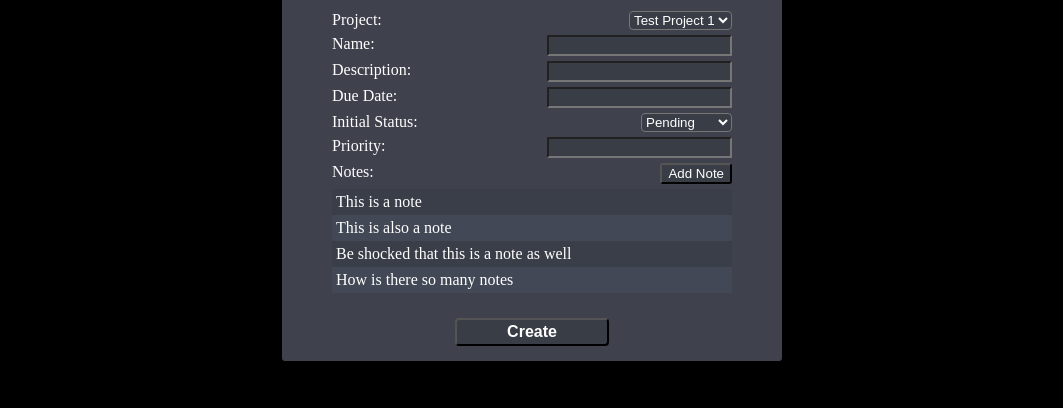
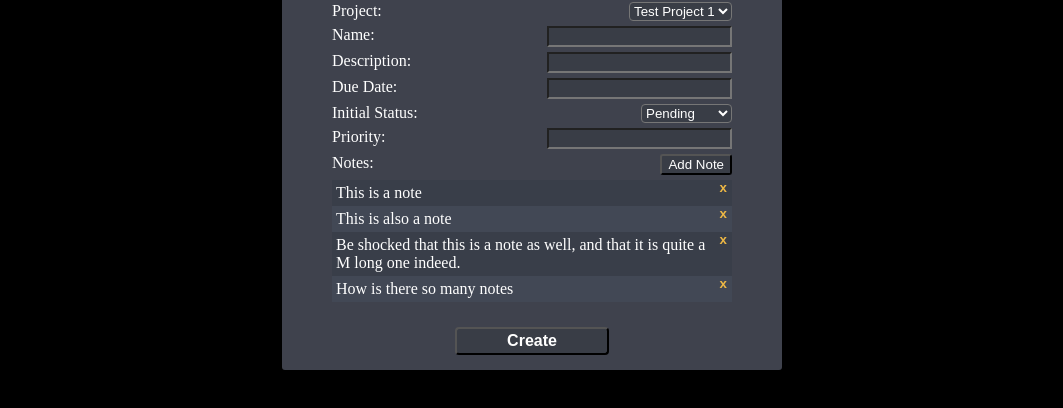
Before and after one commit to ZakhaevK/odin-todolist, a website built with webpack: page src/template create-todo mockup.html in a window 1280 px wide. Shown: the part 264-672 px from the top of the page, without its empty margins (108-1171 px from the left). Built offline with nearby package versions, Linux system fonts and the light colour scheme.

Commit message:
Add remove button to each note - This will delete its linked note once JS is implemented. - Has styling done to an acceptable degree.

```diff
--- a/src/style.css
+++ b/src/style.css
@@ -30,13 +30,13 @@ body {
 #sidebar li {
   display: flex;
   justify-content: space-between;
-  align-items:center;
+  align-items: center;
   padding: 3px 0;
 }
 
 #sidebar button {
   background-color: rgb(63, 66, 77);
-  color:rgb(255, 255, 255);
+  color: rgb(255, 255, 255);
   font-size: 1rem;
   font-weight: bold;
   text-align: left;
@@ -68,7 +68,7 @@ body {
 }
 
 #sidebar #sb-project-list li {
-  list-style:square;
+  list-style: square;
   padding: 0px;
   margin-left: 8px;
 }
@@ -93,10 +93,10 @@ body {
 }
 
 #project-list {
-  display:flex;
+  display: flex;
   flex-direction: column;
   flex-grow: 1;
-  gap:10px;
+  gap: 10px;
 }
 
 .project-item {
@@ -145,7 +145,8 @@ body {
   font-size: 1.3rem;
 }
 
-.todo-item, .todo-item-expand {
+.todo-item,
+.todo-item-expand {
   display: flex;
   flex-direction: column;
   padding: 10px 10px;
@@ -164,7 +165,8 @@ body {
   background-color: rgb(74, 97, 44);
 }
 
-.todo-item p, .todo-item-expand p {
+.todo-item p,
+.todo-item-expand p {
   padding: 0;
   margin: 0;
   margin-bottom: 6px;
@@ -223,7 +225,7 @@ color: white;
   border-radius: 30px;
   padding: 3px 7px;
   background-color: rgba(0, 0, 0, 0.3);
-  color:white;
+  color: white;
   border: 1px solid rgb(138, 137, 137);
 }
 
@@ -239,7 +241,7 @@ color: white;
 #new-form ul {
   display: flex;
   flex-direction: column;
-gap:5px;
+  gap: 5px;
   padding: 15px 10%;
   background-color: rgb(63, 66, 77);
   border-radius: 3px;
@@ -247,7 +249,7 @@ border-radius: 3px;
 
 #new-form li {
   display: flex;
-justify-content:space-between;
+  justify-content: space-between;
 
 }
 
@@ -266,13 +268,35 @@ justify-content:space-between;
   border-radius: 5px;
 }
 
+
 #new-form #tasknotebutt {
   border-radius: 3px;
 }
 
+#new-form .remove-note {
+  display: block;
+  position: absolute;
+  border-radius: 30px;
+  padding: 0px 4px;
+  background-color: rgba(0, 0, 0, 0);
+  color: rgb(238, 184, 69);
+  font-weight: bold;
+  border: 0px solid rgb(138, 137, 137);
+  margin-left: 20px;
+  top: 0;
+  right: 1px
+}
+
+#new-form .remove-note:hover {
+  color: white;
+  background-color: rgba(0, 0, 0, 0.2);
+}
+
 #new-form #tasknotes p {
+  position: relative;
   align-self: center;
   padding: 4px;
+  padding-right: 12px;
   margin: 0px;
   background-color: rgb(57, 62, 73);
 }
@@ -281,7 +305,7 @@ justify-content:space-between;
   background-color: rgb(66, 72, 85);
 }
 
-#new-form button:last-child {
+#new-form #form-submit {
   color: white;
   font-size: 1rem;
   font-weight: bold;
--- a/src/template create-todo mockup.html
+++ b/src/template create-todo mockup.html
@@ -70,12 +70,12 @@
           <input type="button" id="tasknotebutt" value="Add Note">
         </li>
         <div id="tasknotes">
-          <p>This is a note</p>
-          <p>This is also a note</p>
-          <p>Be shocked that this is a note as well</p>
-          <p>How is there so many notes</p>
+          <p>This is a note<button class="remove-note">x</button></p>
+          <p>This is also a note<button class="remove-note">x</button></p>
+          <p>Be shocked that this is a note as well, and that it is quite a M long one indeed.<button class="remove-note">x</button></p>
+          <p>How is there so many notes<button class="remove-note">x</button></p>
         </div>
-        <button type="submit">Create</button>
+        <button id="form-submit" type="submit">Create</button>
       </ul>
     </form>
   </div>
```
Lines whose indentation alone changed are shown as unchanged.
